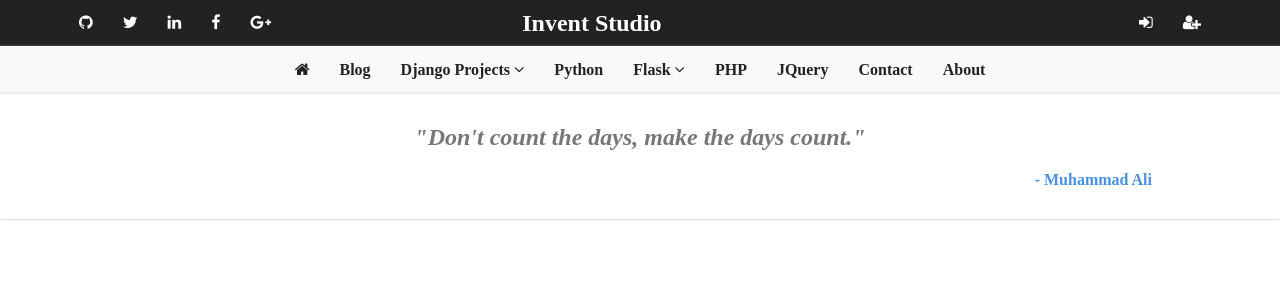
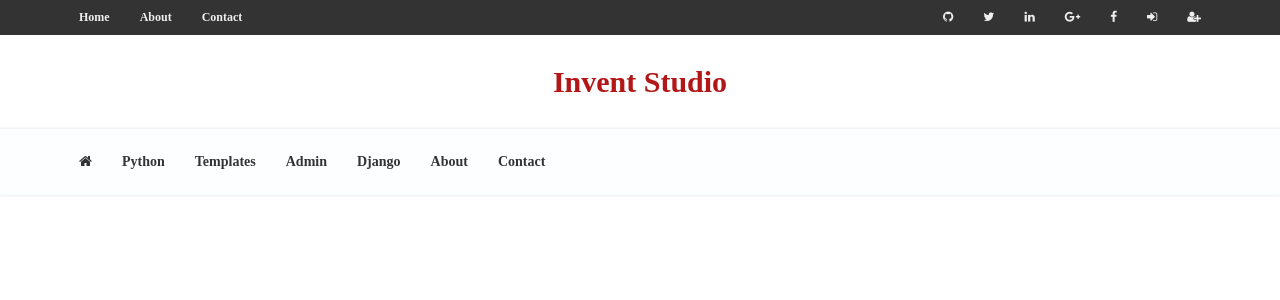
Before and after one commit to AkshaySharma-Akay/invent, a Django app: template mypress/templates/blog/base.html in a window 1280 px wide. Shown: the top 300 px of the page. Run offline with Django 3.2, Linux system fonts and the light colour scheme; the template is opened without the code that fills it, so the values that code supplies are empty; some libraries are stand-ins or nearby versions.

Commit message:
Added and modified templates

```diff
--- a/mypress/static/blog/css/base.css
+++ b/mypress/static/blog/css/base.css
@@ -1,111 +1,76 @@
 body{
   margin:0px;
   padding:0px;
-  font-family:'Ubuntu';
+  font-family: serif;
 }
 
 /*
   Header
 */
 
-#header{
+body{
+  padding:0px;
+  margin:0px;
 }
-#header-top{
+.header-icons{
+  display:flex;
+  flex-direction:row;
+  background-color:#333;
   width:90%;
   padding:0 5%;
+}
+.header-nav{
+  flex:1 1 auto;
   display:flex;
-  flex-direction:row;
-  background-color:#222;
+}
+.nav-right{
+  justify-content: flex-end;
+}
+.header-nav ul{
+  list-style:none;
+  margin:0px;
+  padding:0px;
+  display:flex;
+}
+.header-nav ul a{
+  display:inline-block;
+  text-decoration:none;
+}
+.header-top-nav a{
+  color:#eee;
+  padding:10px 15px;
+  font-size:12px;
+  font-weight:bold
 }
 
 .header-title{
-  flex:1 1 auto;
-  order:2;
 }
-.header-title a{
+.header-title h1{
+  margin:0px;
   display:block;
-  text-decoration:none;
-  font-weight:bold;
-  color:#fff;
-  font-size:24px;
-  height:24px;
-  padding:10px;
-}
-.nav-right{
-  flex:1 1 auto;
-  order:3;
-}
-.nav-left{
-  flex:1 1 auto;
-  order:1;
-}
-.nav-right ul{
-  justify-content: flex-end;
-}
-.nav-left ul{
-  justify-content: flex-start;
+  padding:30px 0;
+  text-align:center;
+  color:#B31617;
+  font-size:30px;
 }
 
-.nav ul{
-  list-style:none;
-  margin:0;
-  padding:0;
-  display:flex;
-  width:100%;
+.header-main-nav{
+  width:90%;
+  padding:0 5%;
+  text-align:center;
+  background-color:#fcfeff;
+  box-shadow:0 0 2px 1px #eee;
 }
-.nav ul a{
-  display:inline-block;
-  text-decoration: none;
+.header-main-nav ul{
+  text-align:center;
 }
-
-.header-nav a{
-  font-size:16px;
-  padding:14px 15px;
-  color:#fff;
-}
-
-
-.nav-flat{
-  background-color:#F9F9F9;
+.header-main-nav a{
+  color:#333;
+  padding:25px 15px;
+  font-size:14px;
   font-weight:600;
-  box-shadow:0 1px 2px 1px #777;
-}
-.nav-flat ul{
-  justify-content: center;
-}
-.nav-flat a{
-  color:#222;
-  padding:15px 15px;
   transition:all 0.5s ease-in;
 }
-.nav-flat a:hover{
-  color:#4A90E2;
+.header-main-nav a:hover{
+  color:#B31617;
 }
-
-
-/*
-
-*/
-.blog-note{
-  display:block;
-  background-color:#fff;
-  text-align:center;
-  width:80%;
-  box-shadow:0 0 2px 1px #ddd;
-  padding:30px 10%;
-}
-.blog-note h1{
-  display:block;
-  font-size:24px;
-  font-weight:bold;
-  color:#777;
-  font-style:italic;
-  margin:0;
-  padding-bottom:20px;
-}
-.blog-note span{
-  display:block;
-  text-align:right;
-  font-weight:bold;
-  color:#4A90E2;
-}
--- /dev/null
+++ b/mypress/static/blog/css/footer.css
@@ -0,0 +1,18 @@
+#footer{
+  background-color:#000;
+  width:90%;
+  padding:15px 5%;
+}
+
+.copyrights{
+  text-align:center;
+  padding:0px;
+  margin:0px;
+  color:#fff;
+  font-weight:bold;
+  font-size:15px;
+}
+.copyrights a{
+  text-decoration:none;
+  color:#B31617;
+}
--- a/mypress/templates/blog/base.html
+++ b/mypress/templates/blog/base.html
@@ -6,51 +6,48 @@
   {% load static%}
   <link rel='stylesheet' type='text/css' href="{% static 'blog/css/base.css'%}"/>
   <link rel='stylesheet' type='text/css' href="{% static 'blog/css/post.css'%}"/>
+    <link rel='stylesheet' type='text/css' href="{% static 'blog/css/footer.css'%}"/>
   <link rel='stylesheet' type='text/css' href="{% static 'blog/css/font-awesome/css/font-awesome.css'%}"/>
 </head>
 <body>
-
+<!-- header -->
   <header id='header'>
-  <hgroup id='header-top'>
-  	<section class='header-title'>
-      <a href='#'>Invent Studio</a>
-    </section>
-  	<nav class='nav header-nav nav-left'>
+    <hgroup class='header-icons'>
+      <nav class='header-nav header-top-nav nav-left'>
+        <ul>
+          <li><a href='#'>Home</a></li>
+          <li><a href='#'>About</a></li>
+          <li><a href='#'>Contact</a></li>
+        </ul>
+      </nav>
+      <nav class='header-nav header-top-nav nav-right'>
         <ul>
           <li><a href='#'><i class='fa fa-github'></i></a></li>
           <li><a href='#'><i class='fa fa-twitter'></i></a></li>
           <li><a href='#'><i class='fa fa-linkedin'></i></a></li>
+          <li><a href='#'><i class='fa fa-google-plus'></i></a></li>
           <li><a href='#'><i class='fa fa-facebook'></i></a></li>
-        <li><a href='#'><i class='fa fa-google-plus'></i></a></li>
-    	</ul>
-  	</nav>
-    <nav class='nav header-nav nav-right'>
-      <ul>
           <li><a href='#'><i class='fa fa-sign-in'></i></a></li>
           <li><a href='#'><i class='fa fa-user-plus'></i></a></li>
         </ul>
       </nav>
     </hgroup>
-  <nav class='nav nav-flat'>
+    <article class='header-title'>
+      <h1>Invent Studio</h1>
+    </article>
+    <nav class='header-nav header-main-nav'>
       <ul>
         <li><a href='#'><i class='fa fa-home'></i></a></li>
-      <li><a href='#'>Blog</i></a></li>
-      <li><a href='#'>Django Projects <i class='fa fa-angle-down'></i></a></li>
         <li><a href='#'>Python</a></li>
-      <li><a href='#'>Flask <i class='fa fa-angle-down'></i></a></li>
-      <li><a href='#'>PHP</a></li>
-      <li><a href='#'>JQuery</a></li>
-      <li><a href='#'>Contact</i></a></li>
-      <li><a href='#'>About</i></a></li>
+        <li><a href='#'>Templates</a></li>
+        <li><a href='#'>Admin</a></li>
+        <li><a href='#'>Django</a></li>
+        <li><a href='#'>About</a></li>
+        <li><a href='#'>Contact</a></li>
       </ul>
     </nav>
   </header>
-<section class='blog-note'>
-  <article>
-      <h1>"Don't count the days, make the days count."</h1>
-      <span> - Muhammad Ali</span>
-  </article>
-</section>
   {% block content %} {% endblock%}
+  {% block footer %} {% endblock %}
 </body>
 </html>
```
Also changed, not shown: mypress/static/blog/css/post.css (+66 -65 lines), mypress/templates/blog/footer.html (added, +8 -0 lines), mypress/templates/blog/post.html (+38 -31 lines). Lines whose indentation alone changed are shown as unchanged.
